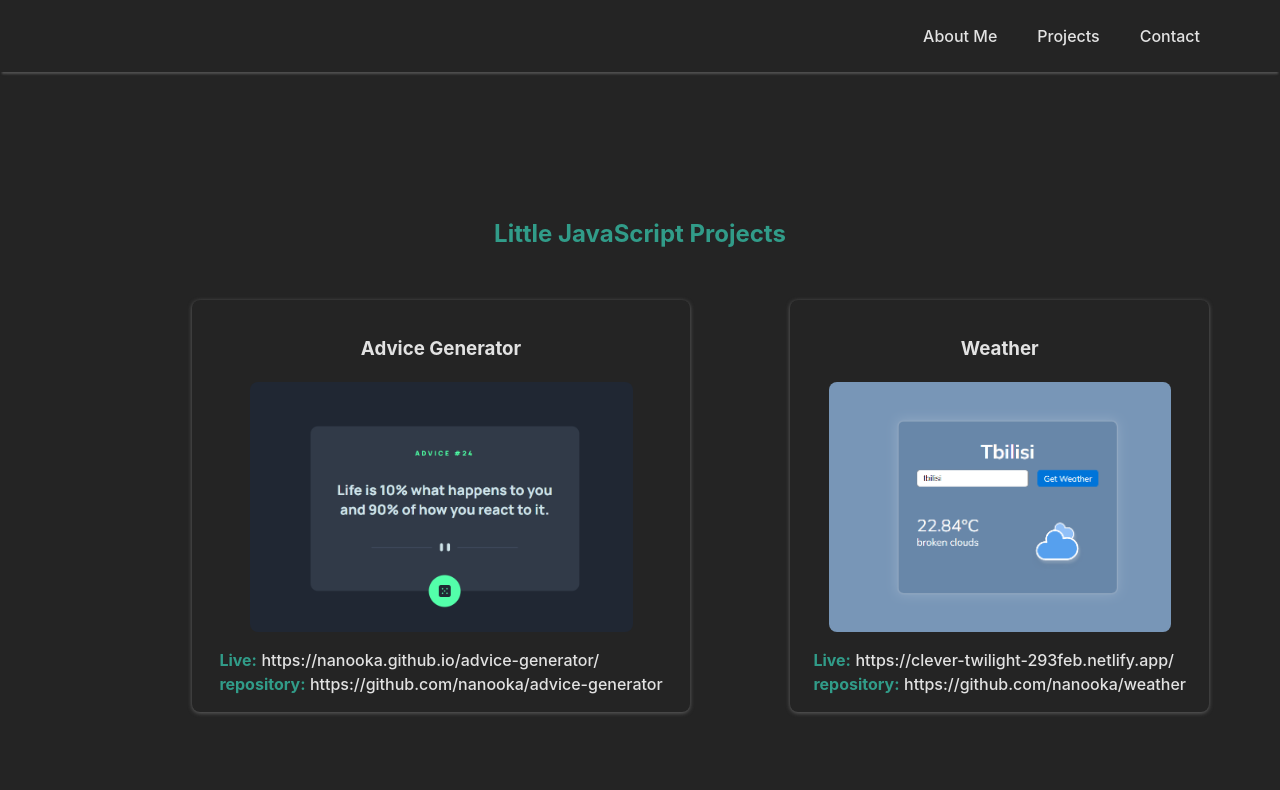
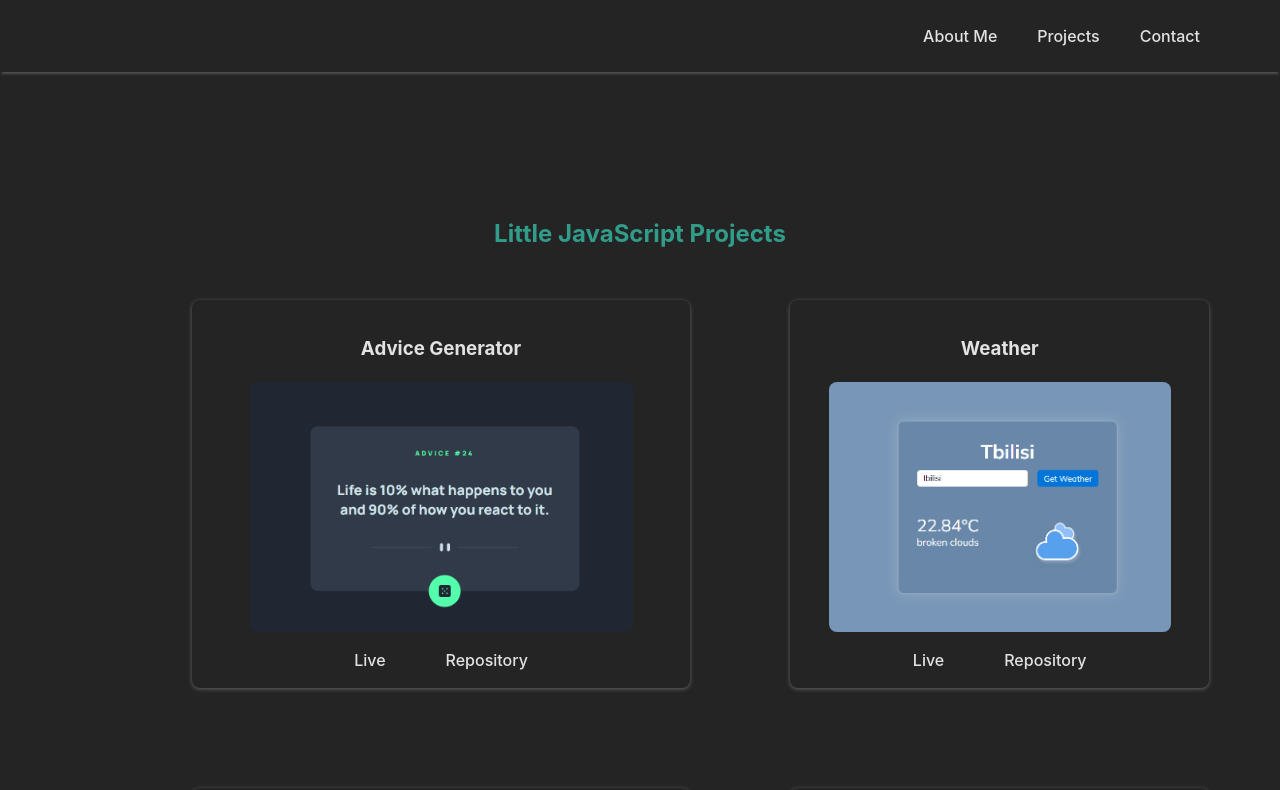
Before and after one commit to nanooka/portfolio, a React (Vite) app: page /archive in a window 1280 px wide. Shown: the top 790 px of the page. Built offline with nearby package versions, Linux system fonts and the light colour scheme.

Commit message:
card-archive style

```diff
--- a/src/components/CardArchive.tsx
+++ b/src/components/CardArchive.tsx
@@ -17,19 +17,18 @@ const CardArchive: React.FC<CardArchiveProps> = ({
         <h3>{title}</h3>
         <img src={img.src} className="img" alt={img.alt} />
       </div>
-      <div>
-        <span style={{ display: "block" }}>
-          <b style={{ color: "#319c89" }}>Live:</b>{" "}
-          <a href={live} target="_blank">
-            {live}
-          </a>
-        </span>
-        <span style={{ display: "block" }}>
-          <b style={{ color: "#319c89" }}>repository:</b>{" "}
-          <a href={repo} target="_bank">
-            {repo}
-          </a>
-        </span>
+      <div
+        style={{
+          display: "flex",
+          gap: "60px",
+        }}
+      >
+        <a href={live} target="_blank">
+          Live
+        </a>
+        <a href={repo} target="_bank">
+          Repository
+        </a>
       </div>
     </div>
   );
--- a/src/pages/AboutMe.tsx
+++ b/src/pages/AboutMe.tsx
@@ -86,18 +86,17 @@ export default function AboutMe() {
       </div>
 
       <div>
-        <p>Certificates: </p>
-        <b>Harvard CS50x Certificate: </b>
+        <p style={{ color: "#319c89" }}>Certificates: </p>
+        {/* <b>Harvard CS50x Certificate: </b> */}
         <a
           href="https://certificates.cs50.io/f6e4bbb1-65b3-40aa-88d8-d47ca72298f4.pdf?size=letter"
           target="_blank"
           style={{ whiteSpace: "normal", overflowWrap: "break-word" }}
         >
-          https://certificates.cs50.io/f6e4bbb1-65b3-40aa-88d8-d47ca72298f4.pdf?size=letter
+          <b>Harvard CS50x Certificate</b>
         </a>
         <br></br>
         <br></br>
-        <b>FreeCodeCamp Certificate: </b>
         <a
           href="https://www.freecodecamp.org/certification/nanooka/responsive-web-design
 "
@@ -107,7 +106,7 @@ export default function AboutMe() {
             overflowWrap: "break-word",
           }}
         >
-          https://www.freecodecamp.org/certification/nanooka/responsive-web-design
+          <b>FreeCodeCamp Certificate</b>
         </a>
       </div>
 
```
